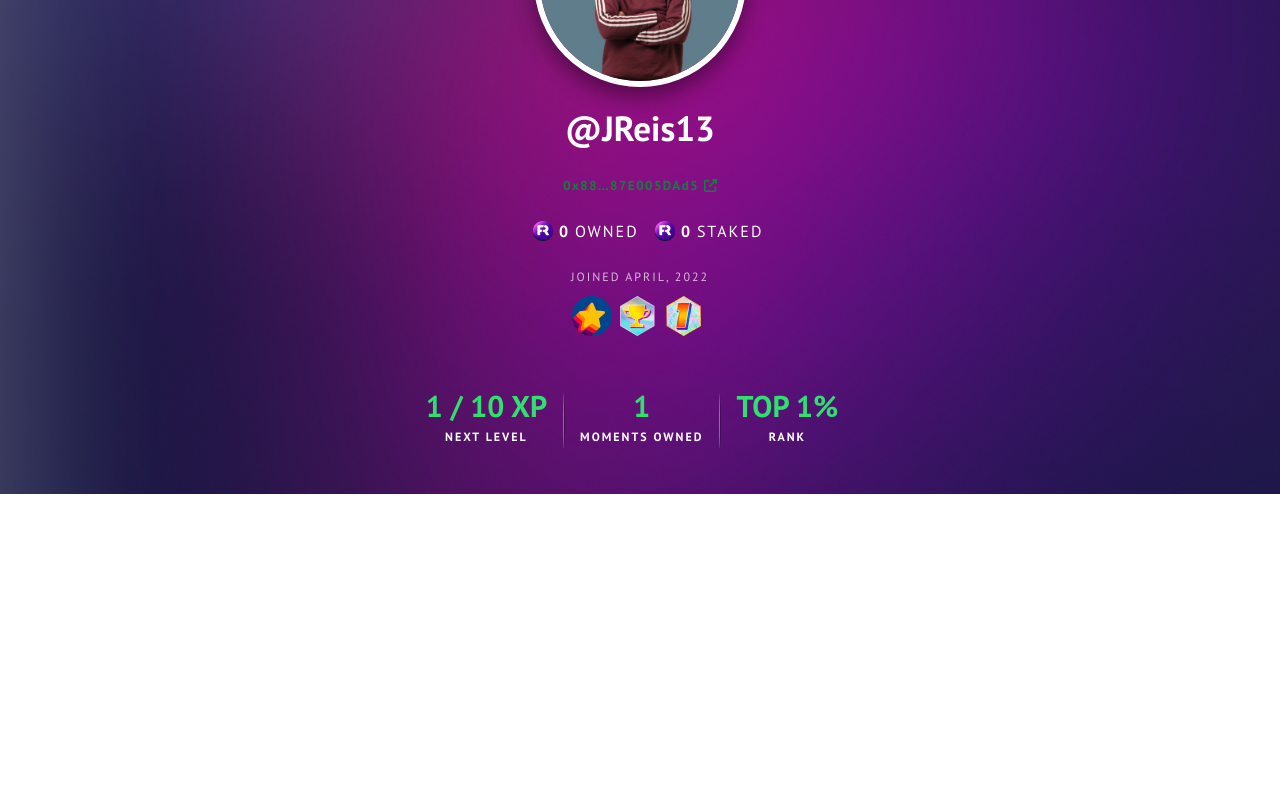
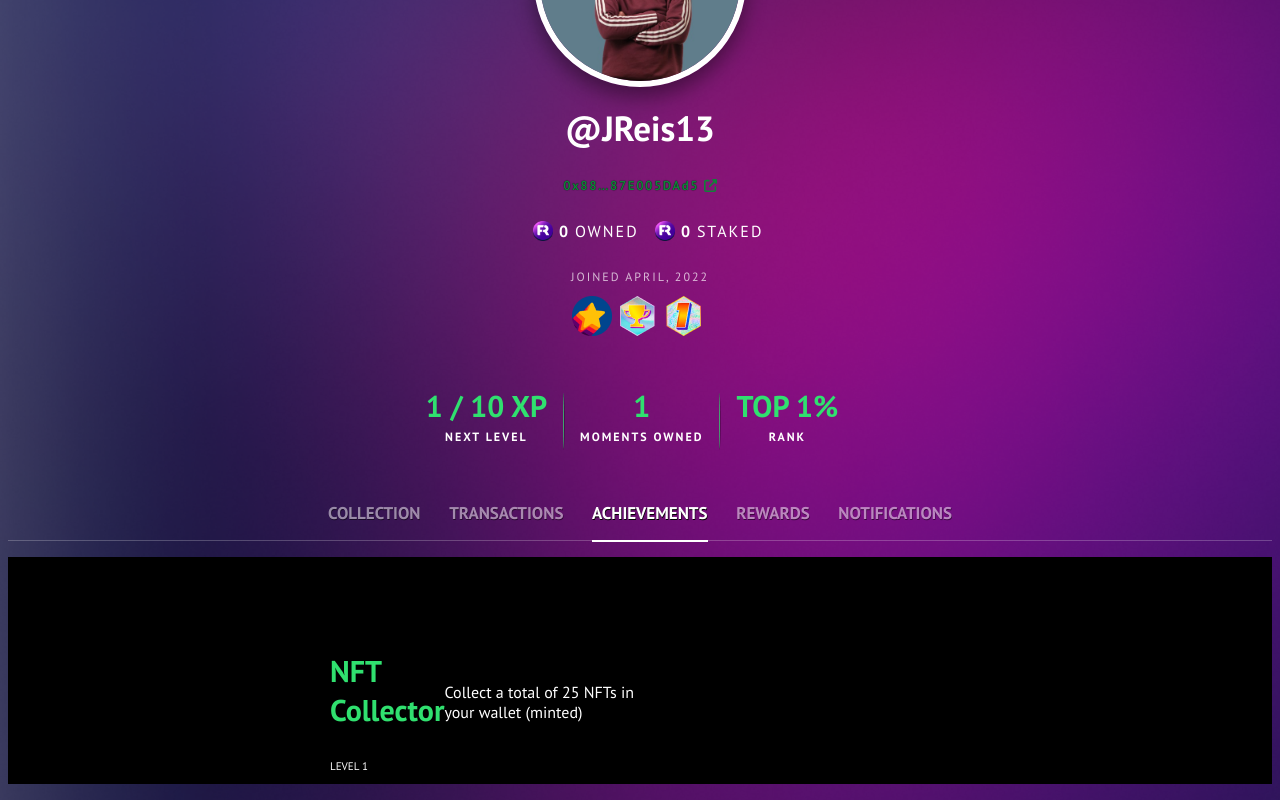
Before and after one commit to jreis13/userprofile, a React (Create React App) app: page / in a window 1280 px wide. Shown: the part 468-1268 px from the top of the page. Before the commit the page ends 962 px from the top, so only its background shows below. Built offline with nearby package versions, Linux system fonts and the light colour scheme.

Commit message:
working on the carousel

```diff
--- a/src/components/Main/MainPage.js
+++ b/src/components/Main/MainPage.js
@@ -2,6 +2,8 @@ import "./style/Main.scss";
 import Logo from "./Logo";
 import MainNav from "./MainNav";
 import UserInfo from "./UserInfo";
+import MiddleNav from "./MiddleNav";
+import ProfileInformation from "./ProfileInformation";
 
 function MainPage() {
   return (
@@ -14,6 +16,7 @@ function MainPage() {
           <MainNav />
         </div>
       </div>
+
       <div className="user-info">
         <UserInfo
           username={"@JReis13"}
@@ -23,6 +26,13 @@ function MainPage() {
           join={"Joined April, 2022"}
         />
       </div>
+
+      <div className="middle-nav">
+        <MiddleNav />
+      </div>
+      <div className="profile-information">
+        <ProfileInformation />
+      </div>
     </div>
   );
 }
--- /dev/null
+++ b/src/components/Main/MiddleNav.js
@@ -0,0 +1,44 @@
+import { useState } from "react";
+
+function MiddleNav() {
+  const [isActive, setActive] = useState(false);
+
+  const toggleClass = (e) => {
+    e.preventDefault();
+    setActive(!isActive);
+  };
+
+  return (
+    <div>
+      <ul className="middle-navbar">
+        <li>
+          <a className="middle-nav-item" onClick={toggleClass} href="/">
+            Collection
+          </a>
+        </li>
+        <li>
+          <a className="middle-nav-item" onClick={toggleClass} href="/">
+            Transactions
+          </a>
+        </li>
+        <li>
+          <a className="middle-nav-item active" onClick={toggleClass} href="/">
+            Achievements
+          </a>
+        </li>
+        <li>
+          <a className="middle-nav-item" onClick={toggleClass} href="/">
+            Rewards
+          </a>
+        </li>
+        <li>
+          <a className="middle-nav-item" onClick={toggleClass} href="/">
+            Notifications
+          </a>
+        </li>
+      </ul>
+    </div>
+  );
+}
+
+export default MiddleNav;
--- /dev/null
+++ b/src/components/Main/ProfileInformation.js
@@ -0,0 +1,23 @@
+function ProfileInformation() {
+  return (
+    <div className="profile-info">
+      <ul className="profile-info-grid">
+        <li className="profile-info-item">
+          <div className="item-top-info">
+            <p className="rank">NFT Collector</p>
+            <p className="level-text">Level 1</p>
+          </div>
+          <div className="description">
+            <p className="alt-text">
+              Collect a total of 25 NFTs in your wallet (minted)
+            </p>
+          </div>
+          <div className="progress-bar"></div>
+          <div className="reward"></div>
+        </li>
+      </ul>
+    </div>
+  );
+}
+
+export default ProfileInformation;
--- a/src/components/Main/style/Main.scss
+++ b/src/components/Main/style/Main.scss
@@ -103,6 +103,7 @@
     font-weight: 700;
     color: #118139;
     letter-spacing: 1.5px;
+    text-shadow: 0.02px 0 1px #000;
   }
 
   .fevr-stats {
@@ -175,3 +176,73 @@
     }
   }
 }
+
+.middle-navbar {
+  text-transform: uppercase;
+  list-style: none;
+  display: flex;
+  flex-direction: row;
+  justify-content: space-between;
+  padding: 0 20rem;
+  border-bottom: 1px solid rgba(255, 255, 255, 0.224);
+  padding-bottom: 1em;
+
+  .middle-nav-item {
+    text-decoration: none;
+    opacity: 0.5;
+    color: #fff;
+    font-weight: 700;
+    font-size: 17px;
+    text-shadow: 0.5px 0.5px 0.5px #000;
+  }
+
+  .active {
+    opacity: 1;
+    border-bottom: 2px solid #fff;
+    padding-bottom: 0.95em;
+  }
+}
+
+.profile-info {
+  background: black;
+
+  .profile-info-grid {
+    list-style: none;
+    display: grid;
+    grid-template-columns: 20em 20em;
+    grid-row: auto auto;
+    grid-column-gap: 20px;
+    grid-row-gap: 20px;
+    justify-content: center;
+    padding-top: 4em;
+
+    .profile-info-item {
+      display: flex;
+      align-items: center;
+      justify-content: center;
+
+      .item-top-info {
+        // display: flex;
+        // flex-direction: column;
+      }
+
+      .rank {
+        color: #30e06f;
+        font-size: 30px;
+        font-weight: 700;
+      }
+
+      .level-text {
+        color: #fff;
+        font-size: 11px;
+        text-transform: uppercase;
+      }
+
+      .alt-text {
+        color: #fff;
+        font-size: 16px;
+        font-weight: 400;
+      }
+    }
+  }
+}
```
